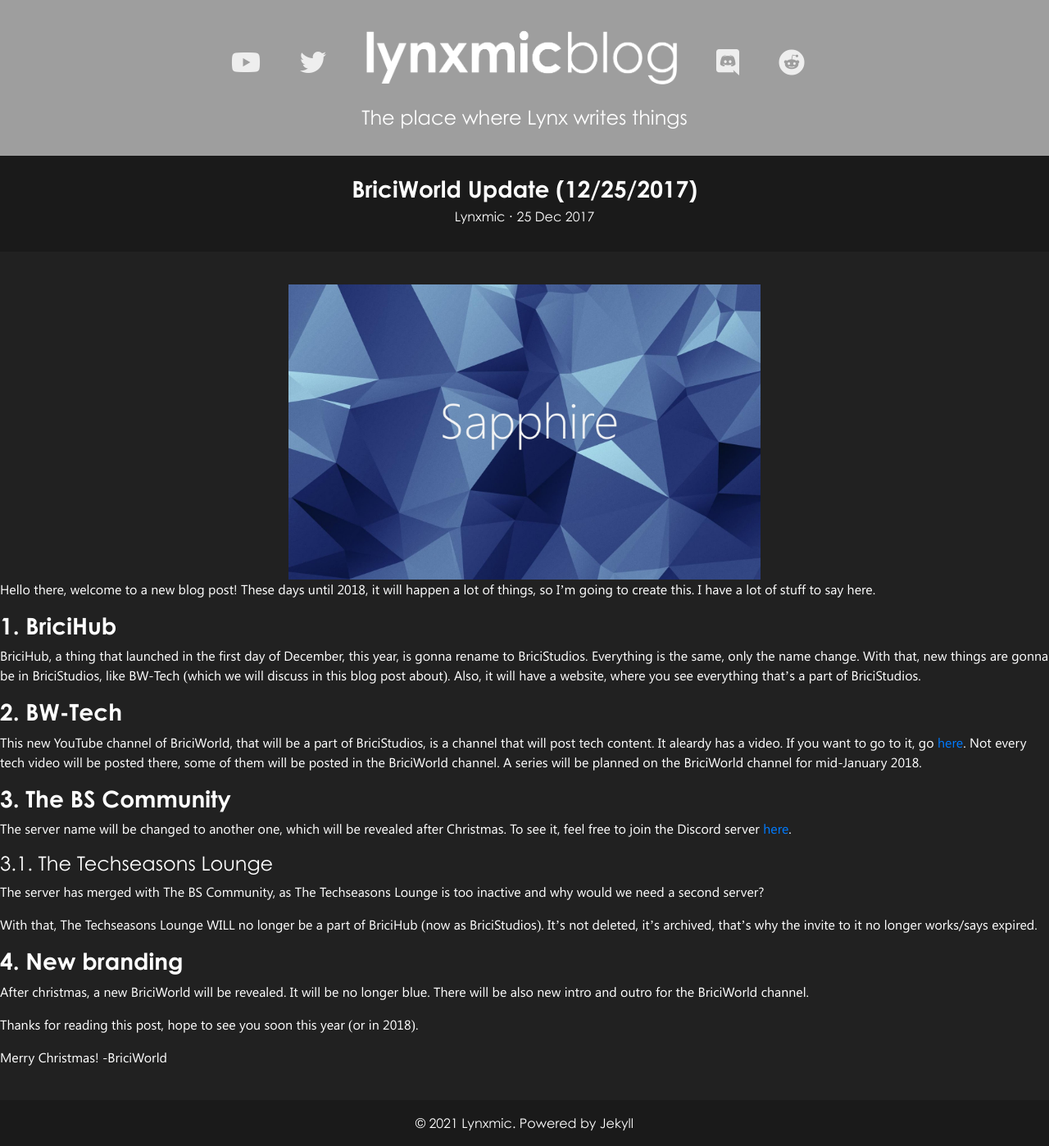
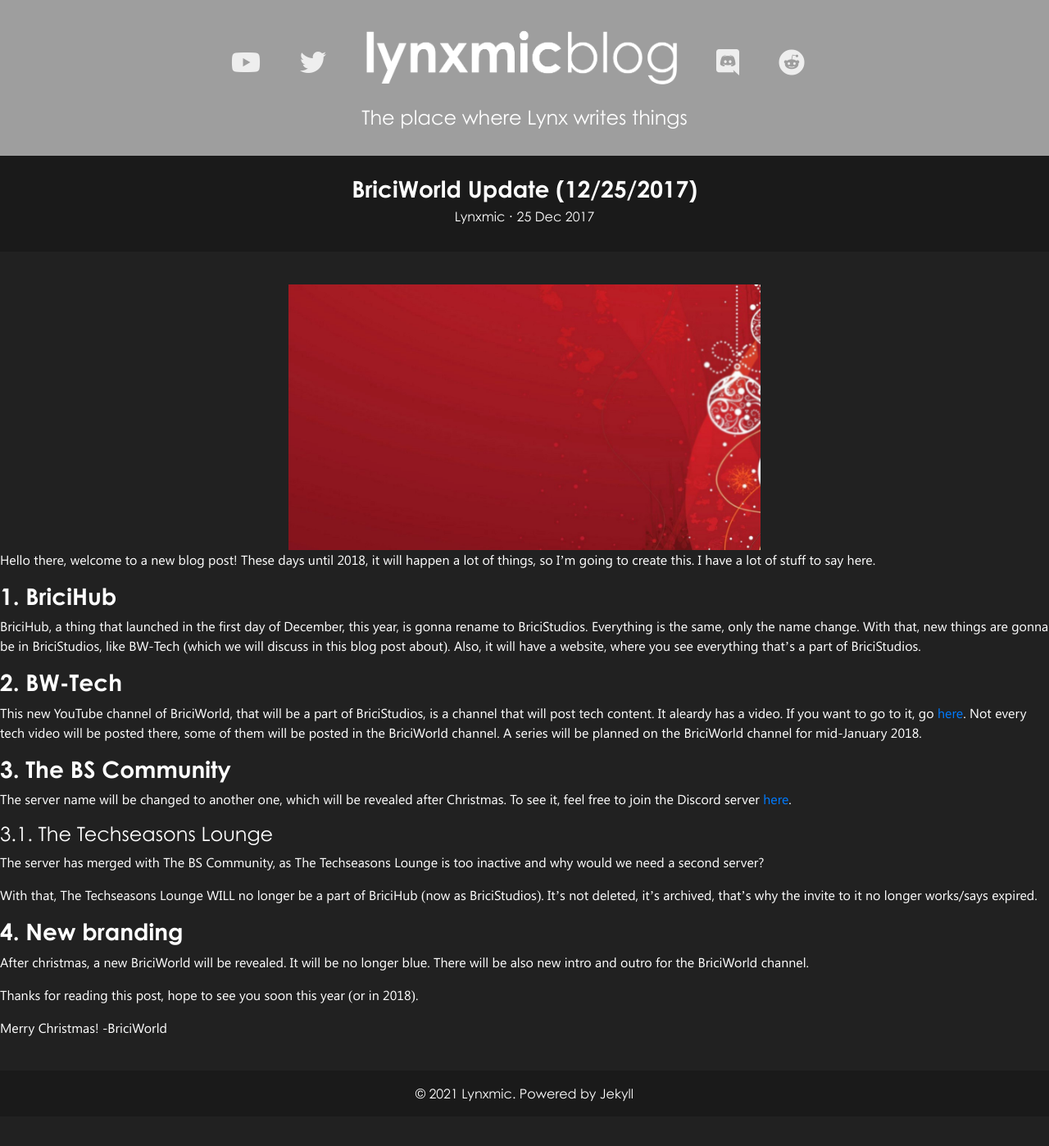
Before and after one commit to theclyron/lynxblog, a Jekyll site: the page built from docs/_posts/2017-12-25-briciworld-update-12252017.markdown, in a window 1280 px wide. Shown: the whole page at 82% size. Built offline with Jekyll 4.4.1, drawn with Linux system fonts in a browser that asks for light colours; nearby versions of some CDN libraries; after the commit the page ends 1362 px from its top, so only the background shows below that.

Commit message:
Update 2017-12-25-briciworld-update-12252017.markdown

```diff
--- a/docs/_posts/2017-12-25-briciworld-update-12252017.markdown
+++ b/docs/_posts/2017-12-25-briciworld-update-12252017.markdown
@@ -6,7 +6,7 @@
 author: Lynxmic
 description: ""
 ---
-<center><img style="max-width: 45%; height: auto;" src="http://lynxmic.github.io/img/postmedia/sapphire v2 cover.jpg"></center>
+<center><img style="max-width: 45%; height: auto;" src="http://lynxmic.github.io/img/postmedia/bwchristmas2017bg.jpg"></center>
 Hello there, welcome to a new blog post! These days until 2018, it will happen a lot of things, so I'm going to create this. I have a lot of stuff to say here.
 
 ### 1. BriciHub
```
